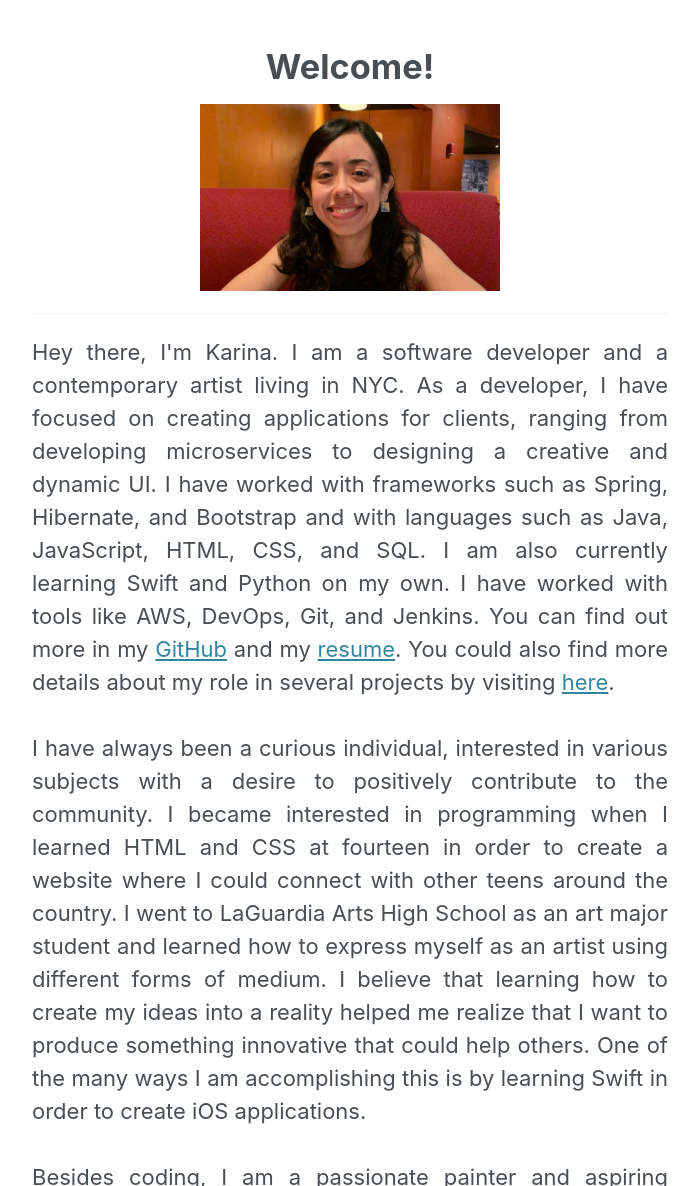
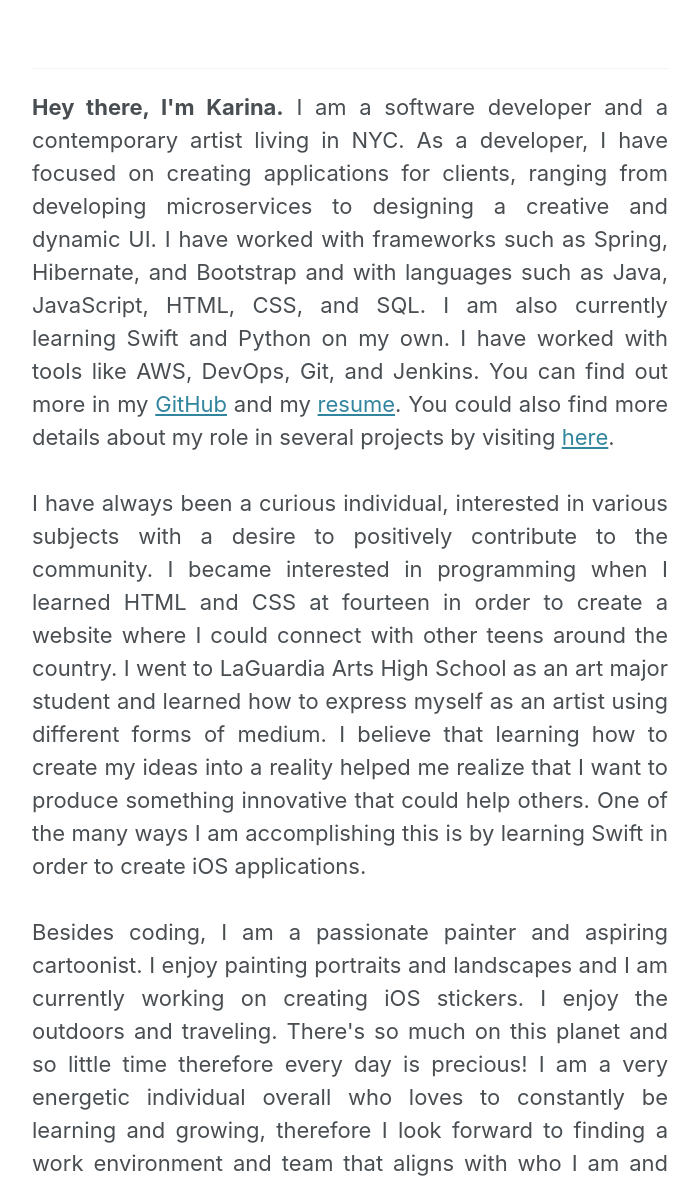
Before and after one commit to kmacancela/kmacancela.github.io, a Jekyll site: the page built from index.html, in a window 1280 px wide and 1400 px high, scrolled down 855 px. Shown: the part 214-1400 px from the top of the window, without its empty margins (290-989 px from the left). Built offline with Jekyll 4.4.1, drawn with Linux system fonts in a browser that asks for light colours; cached includes are drawn as plain includes; nearby versions of some CDN libraries; the list of posts is cut into pages by our own code.

Commit message:
Adding updates

```diff
--- a/_config.yml
+++ b/_config.yml
@@ -64,8 +64,8 @@
   secret                 :
 atom_feed:
   path                   : # blank (default) uses feed.xml
-search                   : true # true, false (default)
-search_full_content      : true # true, false (default)
+search                   : # true, false (default)
+search_full_content      : # true, false (default)
 search_provider          : # lunr (default), algolia, google
 algolia:
   application_id         : # YOUR_APPLICATION_ID
--- a/_data/navigation.yml
+++ b/_data/navigation.yml
@@ -1,10 +1,10 @@
 # main links
 main:
-  - title: "About"
-    url: /#about
+  # - title: "About"
+  #   url: /#about
   - title: "Projects"
     url: /assets/docs/Karina%20Macancela%20-%20Projects.pdf
-  #- title: "Blog"
+  # - title: "Blog"
   #  url: /blog/
   - title: "Resume"
     url: /assets/docs/Karina%20Macancela%20-%20Resume.pdf
--- a/index.html
+++ b/index.html
@@ -7,16 +7,18 @@
 ---
 
 <center>
-  <h1><div id="about">Welcome!</div></h1>
-  <img src="/assets/images/about_me.jpg" width="300">
+
+
   <hr>
   <p align="justify">
-    Hey there, I'm Karina. I am a software developer and a contemporary artist living in NYC. As a developer, I have focused on creating applications for clients, ranging from developing microservices to designing a creative and dynamic UI. I have worked with frameworks such as Spring, Hibernate, and Bootstrap and with languages such as Java, JavaScript, HTML, CSS, and SQL. I am also currently learning Swift and Python on my own. I have worked with tools like AWS, DevOps, Git, and Jenkins. You can find out more in my <a href="https://github.com/kmacancela">GitHub</a> and my <a href="/assets/docs/Karina%20Macancela%20-%20Resume.pdf">resume</a>. You could also find more details about my role in several projects by visiting <a href="https://kmacancela.github.io/assets/docs/Karina%20Macancela%20-%20Projects.pdf">here</a>.
+    <b>Hey there, I'm Karina.</b> I am a software developer and a contemporary artist living in NYC. As a developer, I have focused on creating applications for clients, ranging from developing microservices to designing a creative and dynamic UI. I have worked with frameworks such as Spring, Hibernate, and Bootstrap and with languages such as Java, JavaScript, HTML, CSS, and SQL. I am also currently learning Swift and Python on my own. I have worked with tools like AWS, DevOps, Git, and Jenkins. You can find out more in my <a href="https://github.com/kmacancela">GitHub</a> and my <a href="/assets/docs/Karina%20Macancela%20-%20Resume.pdf">resume</a>. You could also find more details about my role in several projects by visiting <a href="https://kmacancela.github.io/assets/docs/Karina%20Macancela%20-%20Projects.pdf">here</a>.
     <br><br>
     I have always been a curious individual, interested in various subjects with a desire to positively contribute to the community. I became interested in programming when I learned HTML and CSS at fourteen in order to create a website where I could connect with other teens around the country. I went to LaGuardia Arts High School as an art major student and learned how to express myself as an artist using different forms of medium. I believe that learning how to create my ideas into a reality helped me realize that I want to produce something innovative that could help others. One of the many ways I am accomplishing this is by learning Swift in order to create iOS applications.
     <br><br>
     Besides coding, I am a passionate painter and aspiring cartoonist. I enjoy painting portraits and landscapes and I am currently working on creating iOS stickers. I enjoy the outdoors and traveling. There's so much on this planet and so little time therefore every day is precious! I am a very energetic individual overall who loves to constantly be learning and growing, therefore I look forward to finding a work environment and team that aligns with who I am and who I aspire to become.
 </center>
+    <p>
+    <center><img src="/assets/images/about_me.jpg" width="300"></center>
     <blockquote>
       "Clouds come floating into my life, no longer to carry rain or usher storm, but to add color to my sunset sky." <br>- Rabindranath Tagore
     </blockquote>
```
Also changed, not shown: 3 other files.
